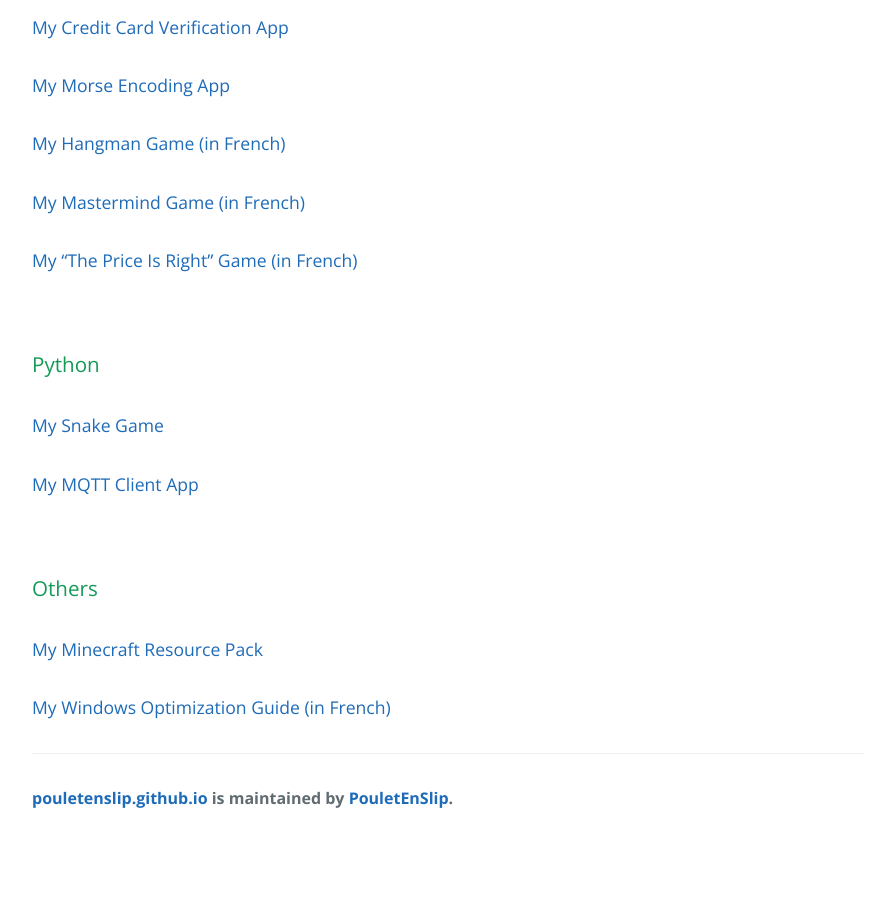
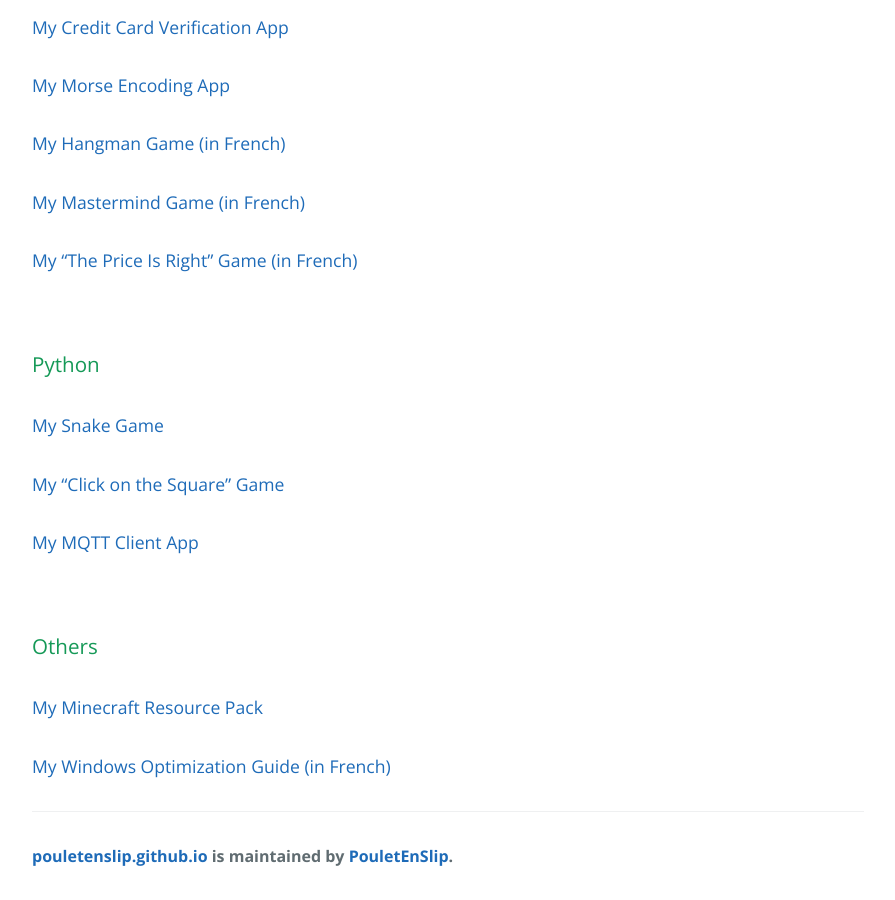
Before and after one commit to PouletEnSlip/pouletenslip.github.io, a Jekyll site: the page built from index.md, in a window 1280 px wide and 900 px high, scrolled down 1006 px. Shown: the whole window, without its empty margins (192-1087 px from the left). Built offline with Jekyll 4.4.1, drawn with Linux system fonts in a browser that asks for light colours; comment, search, counter and statistics services are not loaded; our own code applies the rules of GitHub Pages for plain Markdown files; before the commit the page ends 1848 px from its top, so only the background shows below that.

Commit message:
Update index.md

```diff
--- a/index.md
+++ b/index.md
@@ -22,6 +22,7 @@ layout: default
 
 ### Python
 #### [My Snake Game](https://github.com/PouletEnSlip/Snake)
+#### [My "Click on the Square" Game](https://github.com/PouletEnSlip/Square)
 #### [My MQTT Client App](https://github.com/PouletEnSlip/MQTT)
 <br>
 
```
